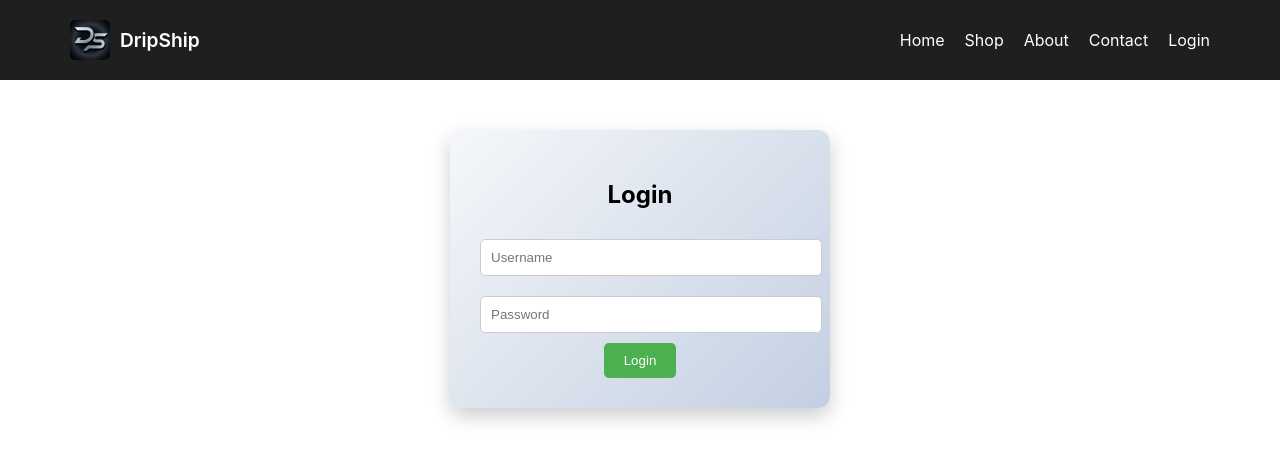
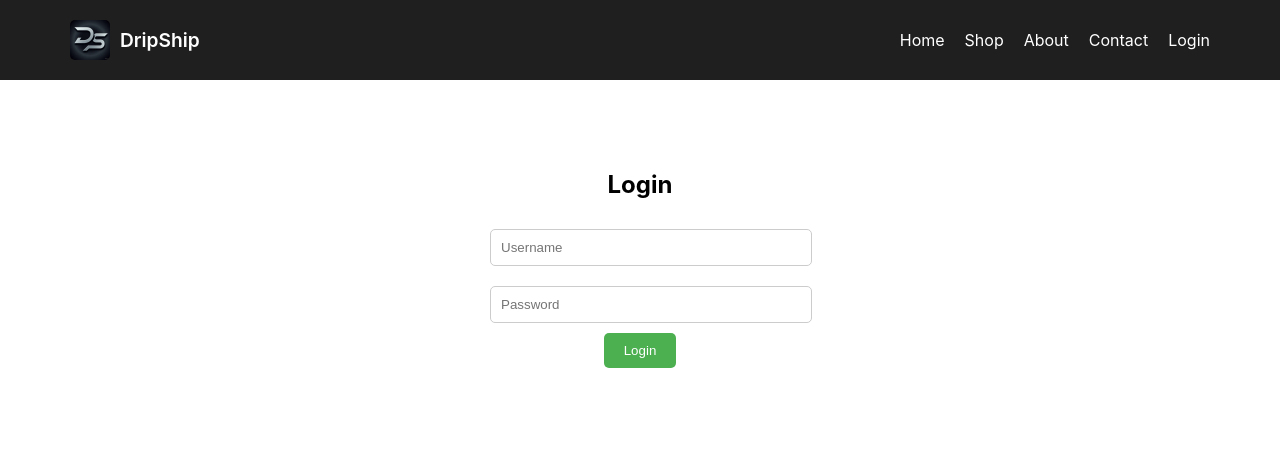
Before and after one commit to NikhilAnkola/DripShip, a React (Create React App) app: page / in a window 1280 px wide. Both pictures are taken after a click on the item "Login". Shown: the top 462 px of the page. Built offline with nearby package versions, Linux system fonts and the light colour scheme; the HTML template or start-up script is replaced by a standard one.

Commit message:
Update Login.css

```diff
--- a/src/Login.css
+++ b/src/Login.css
@@ -1,11 +1,9 @@
 .login-container {
   margin: 50px auto;
-  width: 320px;
-  padding: 30px;
-  border-radius: 12px;
+  width: 300px;
+  padding: 20px;
+  border-radius: 10px;
   text-align: center;
-  background: linear-gradient(135deg, #f5f7fa, #c3cfe2); /* Soft gradient */
-  box-shadow: 0 8px 20px rgba(0, 0, 0, 0.2); /* Soft shadow */
 }
 
 .login-form input {
```
